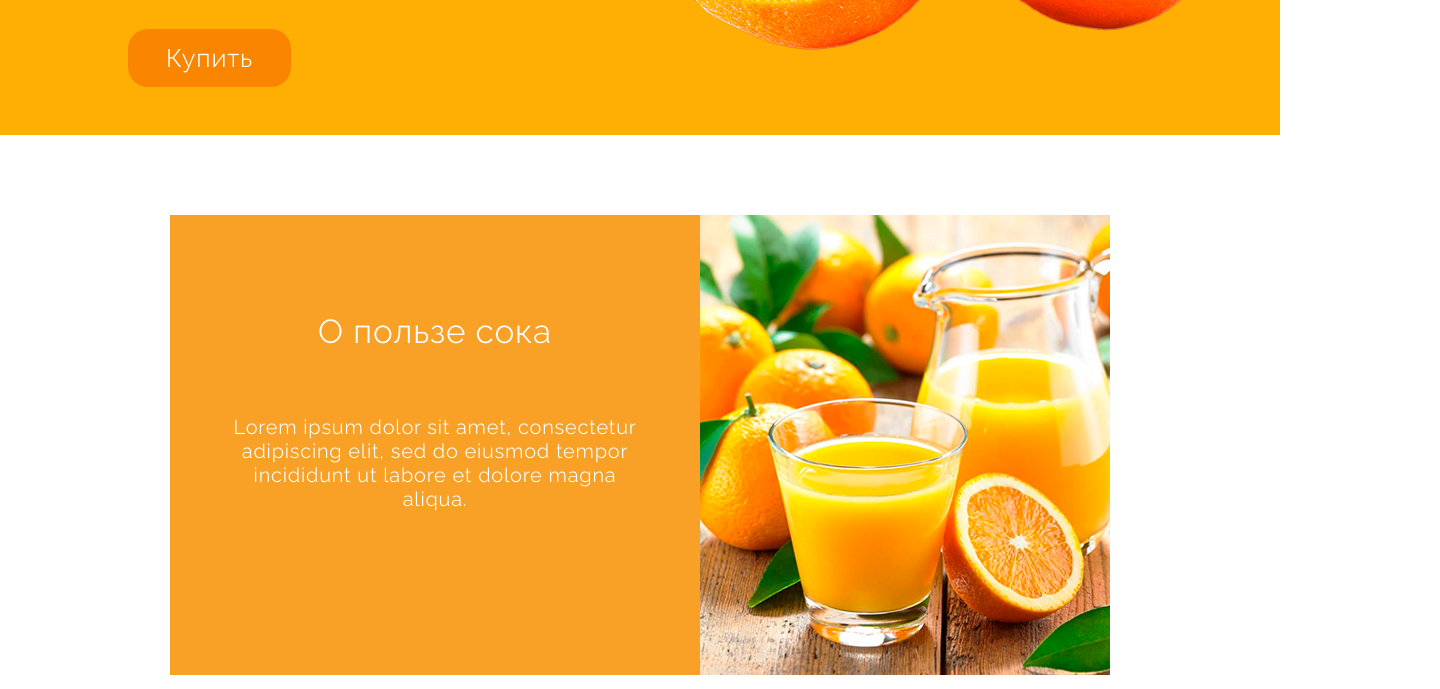
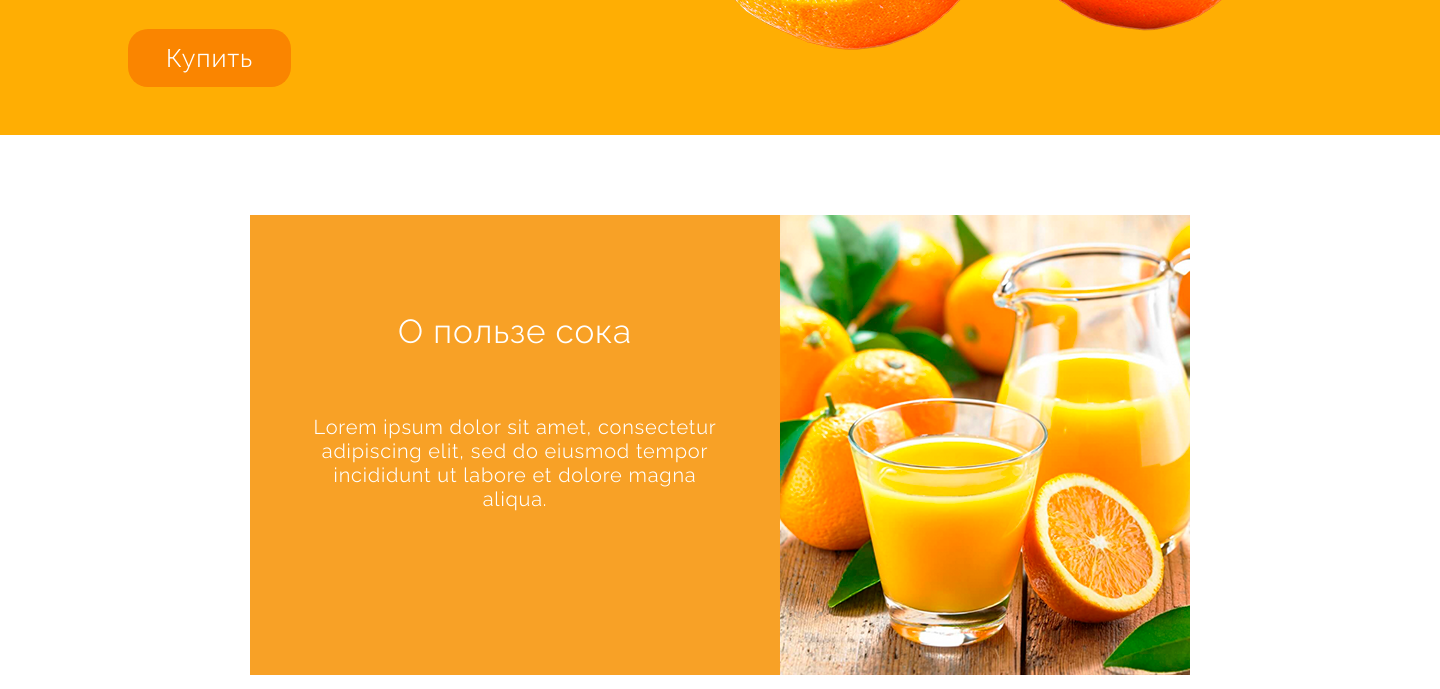
Before and after one commit to dedalso/juicy-landing, a plain HTML site: page index.html in a window 1280 px wide. Shown: the part 411-1100 px from the top of the page, 1440 px wide, since content can reach past the window. Drawn offline with Linux system fonts and the light colour scheme.

Commit message:
Added fixed width to index

```diff
--- a/default.css
+++ b/default.css
@@ -7,11 +7,11 @@
 
 body
 {
-    width: 100%;
+    width: 1440px;
     font-family: Raleway;
     letter-spacing: 0.05rem;
     color: white;
-    margin: 0;
+    margin: 0 auto;
 }
 
 header
```
